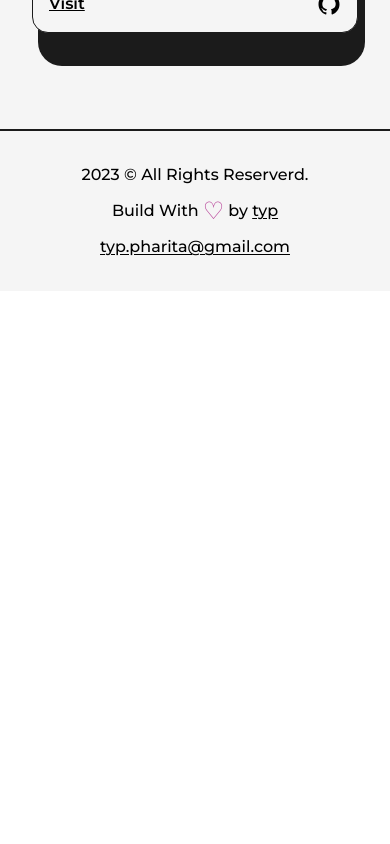
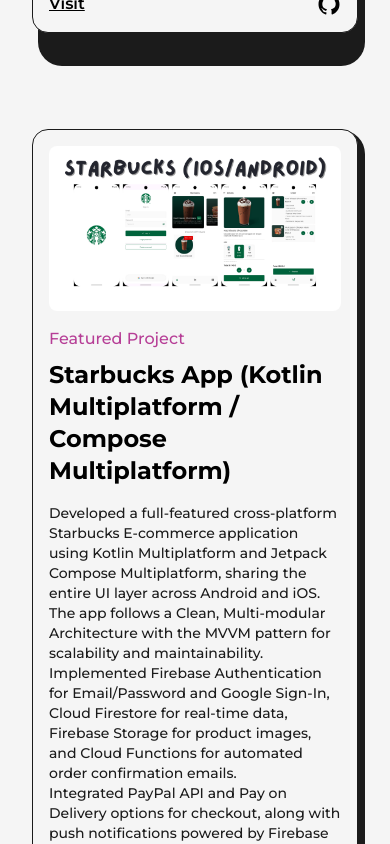
Before and after one commit to jayun-o/my-portfolio, a Next.js app: page /projects in a window 390 px wide. Shown: the part 7240-8084 px from the top of the page. Before the commit the page ends 7531 px from the top, so only its background shows below. Built offline with nearby package versions, Linux system fonts and the light colour scheme.

Commit message:
update project7

```diff
--- a/src/pages/projects.js
+++ b/src/pages/projects.js
@@ -13,6 +13,7 @@
 import project4 from "../../public/images/projects/project-4.png"
 import project5 from "../../public/images/projects/project-5.png"
 import project6 from "../../public/images/projects/project-6.png"
+import project7 from "../../public/images/projects/project-7.png"
 
 const FramerImage = motion(Image);
 
@@ -242,10 +243,31 @@
                             type="Featured Project"
                         />
                         </div>
+                        <div className='col-span-6 sm:col-span-12'>
+                            <Project
+                                title="Starbucks App (Kotlin Multiplatform / Compose Multiplatform)"
+                                img={project7}
+                                summary={`Developed a full-featured cross-platform Starbucks E-commerce application using Kotlin Multiplatform and Jetpack Compose Multiplatform, sharing the entire UI layer across Android and iOS.
+                                    The app follows a Clean, Multi-modular Architecture with the MVVM pattern for scalability and maintainability.
+                                    Implemented Firebase Authentication for Email/Password and Google Sign-In, Cloud Firestore for real-time data, Firebase Storage for product images, and Cloud Functions for automated order confirmation emails.
+                                    Integrated PayPal API and Pay on Delivery options for checkout, along with push notifications powered by Firebase Cloud Messaging (FCM).
+                                    Includes an Admin Panel for product management (CRUD operations) and dynamic Material 3 theming.
+                                    Focused on building a production-ready, modern, scalable E-commerce solution with real-world architecture and Firebase backend integration.`
+                                    .split('\n')
+                                    .map((line, index) => (
+                                        <React.Fragment key={index}>
+                                            {line.trim()}
+                                            <br />
+                                        </React.Fragment>
+                                    ))}
+                                link="https://github.com/jayun-o/starbucks-jetpack-compose.git"
+                                github="https://github.com/jayun-o/starbucks-jetpack-compose.git"
+                                type="Featured Project"
+                            />
+                        </div>
                     </div>
             </Layout>
         </main>
-
     </>
   )
 }
```
Also changed, not shown: public/images/projects/project-7.png (added).
